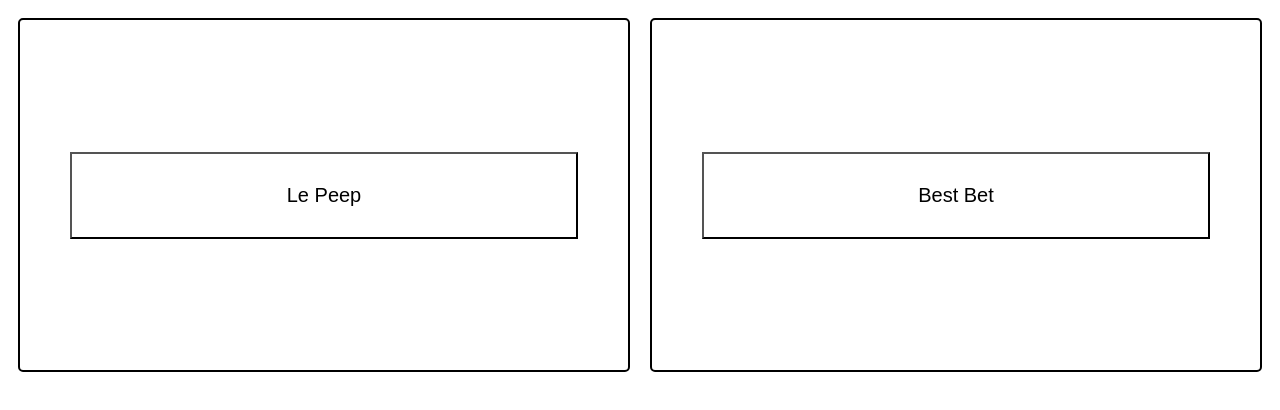
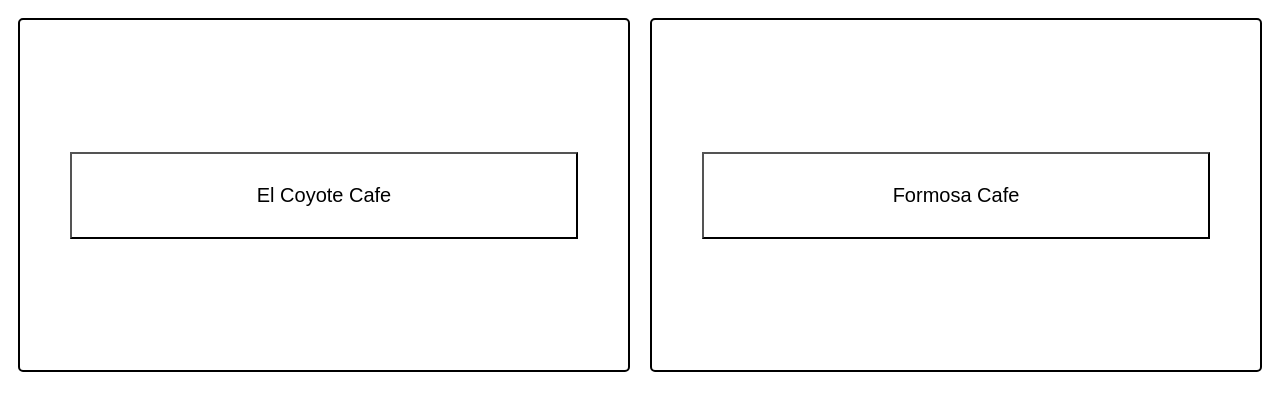
Before and after one commit to jimmyceroneii/restaurant-tinder, a React (Create React App) app: page / in a window 1280 px wide. Shown: the top 410 px of the page. Built offline with nearby package versions, Linux system fonts and the light colour scheme.

Commit message:
add in a list of la restaurants

```diff
--- a/src/App.tsx
+++ b/src/App.tsx
@@ -2,11 +2,11 @@
 import { Comparison } from './Components/Comparison';
 import { ResultDisplay } from './Components/ResultDisplay';
 import { randomizeList } from './helpers/listUtils';
-import { indianaRestaurants } from './restaurantLists';
+import { indianaRestaurants, losAngelesRestaurants } from './restaurantLists';
 
 export const App: React.FC = () => {
   const [randomizedList, setRandomizedList] = useState(
-    randomizeList({ list: indianaRestaurants })
+    randomizeList({ list: losAngelesRestaurants })
   );
 
   const [list1, setList1] = useState(
--- a/src/restaurantLists.ts
+++ b/src/restaurantLists.ts
@@ -26,3 +26,33 @@
 	"Matt the Miller's Tavern",
 	'Grindstone Public House',
 ];
+
+export const losAngelesRestaurants = [
+	'Leos Tacos',
+	'Mardis Gras Tuesday',
+	'Better Than Sex',
+	'Formosa Cafe',
+	'Philippe The Original',
+	'El Coyote Cafe',
+	'Casablanca Restaurant',
+	'Apple Pan',
+	'Dear John\'s',
+	'Canter\'s Deli',
+	'Saikai Ramen Bar',
+	'SUGARFISH',
+	'Hotville Chicken',
+	'One More Kitchen',
+	'Koreatown Pizza Company',
+	'Gol Tong Chicken',
+	'Pa Ord Noodle',
+	'Jitlada',
+	'Eataly',
+	'Angelini Osteria',
+	'Kagaya',
+	'Forage',
+	'Salaya',
+	'Mi Ranchito Veracruz',
+	'Escala K-Town',
+	'Concerto',
+	'Silver Lake Ramen'
+]
```
